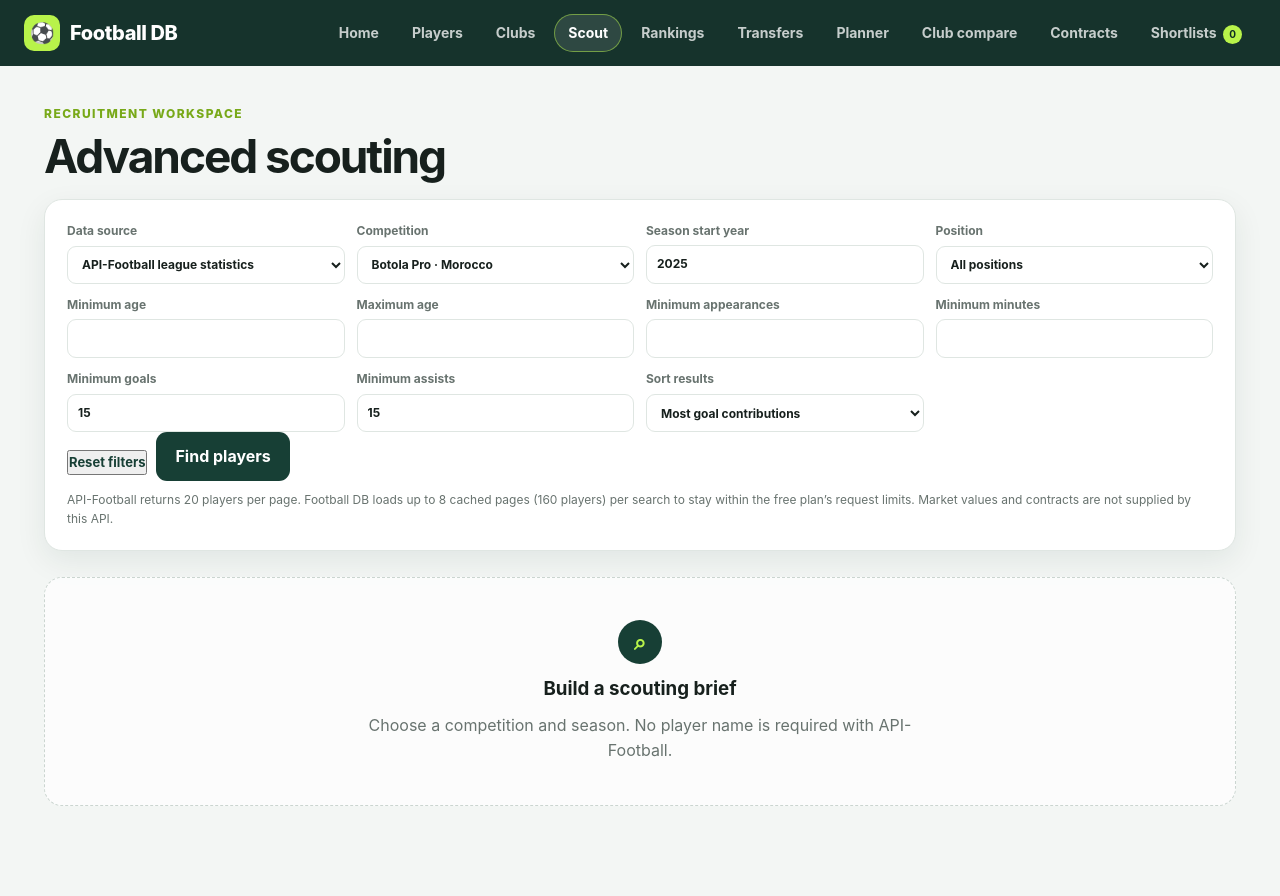
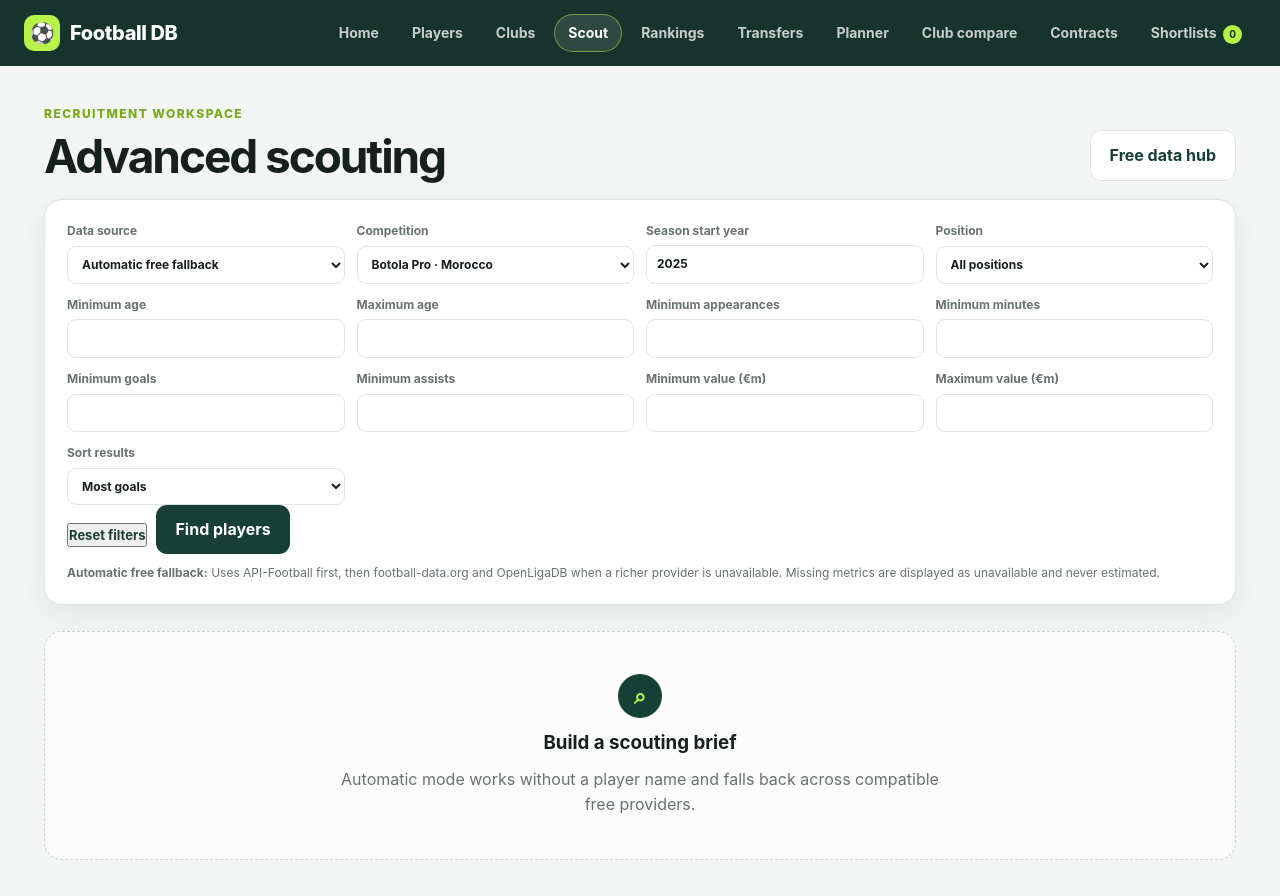
Before and after one commit to Godfather59/FOOTBALL_DB, a React (Vite) app: page /scout in a window 1280 px wide. Shown: the top 896 px of the page. Built offline with nearby package versions, Linux system fonts and the light colour scheme.

Commit message:
Make scouting capability-aware across free providers

```diff
--- a/src/pages/Scouting.jsx
+++ b/src/pages/Scouting.jsx
@@ -2,17 +2,49 @@ import { useEffect, useMemo, useState } from 'react'
 import { useNavigate } from 'react-router-dom'
 import { API_FOOTBALL_MAX_PAGES } from '../api/apiFootball'
 import { COMPETITIONS } from '../api/competitionCatalog'
-import { loadScoutingPool, MAX_SCOUTING_PROFILES } from '../api/scouting'
+import { getFreeProvider, providerSupports } from '../api/freeProviders'
+import { loadScoutingPool } from '../api/scouting'
 import { formatMarketValue, getClubFromAssignments, getClubName, getContractOpportunity, getImageFallback, getPositionName, isAbortError } from '../api/utils'
 import WatchlistButton from '../components/WatchlistButton'
 import { CardSkeletonGrid, EmptyState, ErrorState } from '../components/StateMessage'
 
 const DEFAULT_SEASON = String(new Date().getFullYear() - 1)
-const INITIAL = { position: '', minAge: '', maxAge: '', minValue: '', maxValue: '', minAppearances: '', minMinutes: '', minGoals: '15', minAssists: '15', contractMonths: '', freeAgentsOnly: false, sort: 'contributions-desc' }
-const COMMON_NUMBERS = [['minAge', 'Minimum age', 15, 50], ['maxAge', 'Maximum age', 15, 50], ['minAppearances', 'Minimum appearances', 0], ['minMinutes', 'Minimum minutes', 0], ['minGoals', 'Minimum goals', 0], ['minAssists', 'Minimum assists', 0]]
-const MARKET_NUMBERS = [['minValue', 'Minimum value (€m)', 0], ['maxValue', 'Maximum value (€m)', 0]]
-const SORTS = [['contributions-desc', 'Most goal contributions'], ['goals-desc', 'Most goals'], ['assists-desc', 'Most assists'], ['rating-desc', 'Highest rating'], ['value-desc', 'Highest value'], ['value-asc', 'Lowest value'], ['age-asc', 'Youngest']]
+const INITIAL = { position: '', minAge: '', maxAge: '', minValue: '', maxValue: '', minAppearances: '', minMinutes: '', minGoals: '', minAssists: '', contractMonths: '', freeAgentsOnly: false, sort: 'goals-desc' }
+const NUMBER_FILTERS = {
+  age: [['minAge', 'Minimum age', 15, 50], ['maxAge', 'Maximum age', 15, 50]],
+  appearances: [['minAppearances', 'Minimum appearances', 0]],
+  minutes: [['minMinutes', 'Minimum minutes', 0]],
+  goals: [['minGoals', 'Minimum goals', 0]],
+  assists: [['minAssists', 'Minimum assists', 0]],
+  value: [['minValue', 'Minimum value (€m)', 0], ['maxValue', 'Maximum value (€m)', 0]]
+}
+const SORTS = [
+  ['contributions-desc', 'Most goal contributions', 'assists'],
+  ['goals-desc', 'Most goals', 'goals'],
+  ['assists-desc', 'Most assists', 'assists'],
+  ['rating-desc', 'Highest rating', 'rating'],
+  ['value-desc', 'Highest value', 'value'],
+  ['value-asc', 'Lowest value', 'value'],
+  ['age-asc', 'Youngest', 'age']
+]
 const DOMESTIC_COMPETITIONS = COMPETITIONS.filter(item => !['CL', 'EL', 'UCOL'].includes(item.code))
+const PROVIDER_LABELS = {
+  'api-football': 'API-Football',
+  'football-data': 'football-data.org',
+  openligadb: 'OpenLigaDB',
+  'legacy-keyword': 'Market profile source'
+}
+
+function providerForControls(source, coverage) {
+  if (source === 'auto-free') return coverage?.provider || 'api-football'
+  return source
+}
+
+function sourceCompetitions(source) {
+  if (source === 'football-data') return DOMESTIC_COMPETITIONS.filter(item => item.footballDataCode)
+  if (source === 'openligadb') return DOMESTIC_COMPETITIONS.filter(item => item.openLigaShortcut)
+  return DOMESTIC_COMPETITIONS
+}
 
 function legacyPeriodText(config) {
   if (config.period === 'all-time') return 'all career data'
@@ -22,16 +54,23 @@ function legacyPeriodText(config) {
 }
 
 function resultSummary(run, coverage) {
-  if (coverage.provider === 'api-football') {
-    const truncation = coverage.truncated ? ` · first ${coverage.pages} of ${coverage.totalPages} pages` : ` · ${coverage.pages} page${coverage.pages === 1 ? '' : 's'}`
-    return `${coverage.league} · season ${coverage.season}/${String(coverage.season + 1).slice(-2)}${truncation}`
-  }
-  return `${legacyPeriodText(run)}${coverage.strategy ? ` · ${coverage.strategy}` : ''}`
+  if (coverage.provider === 'legacy-keyword') return `${legacyPeriodText(run)}${coverage.strategy ? ` · ${coverage.strategy}` : ''}`
+  const season = coverage.season ? ` · season ${coverage.season}/${String(Number(coverage.season) + 1).slice(-2)}` : ''
+  const pagination = coverage.provider === 'api-football'
+    ? coverage.truncated ? ` · first ${coverage.pages} of ${coverage.totalPages} pages` : ` · ${coverage.pages} page${coverage.pages === 1 ? '' : 's'}`
+    : ''
+  return `${PROVIDER_LABELS[coverage.provider] || coverage.provider}${coverage.league ? ` · ${coverage.league}` : ''}${season}${pagination}`
+}
+
+function metricValue(stats, metric) {
+  if (!stats) return null
+  const value = stats[metric]
+  return value === null || value === undefined || value === '' ? null : Number(value)
 }
 
 export default function Scouting() {
   const navigate = useNavigate()
-  const [source, setSource] = useState('api-football')
+  const [source, setSource] = useState('auto-free')
   const [competitionCode, setCompetitionCode] = useState('MAR1')
   const [season, setSeason] = useState(DEFAULT_SEASON)
   const [query, setQuery] = useState('')
@@ -54,6 +93,7 @@ export default function Scouting() {
     setError(null)
     setPlayers([])
     setStats({})
+    setCoverage({ analyzed: 0, discovered: 0 })
     loadScoutingPool(run, { signal: controller.signal, bypassCache: retry > 0 })
       .then(result => {
         if (!controller.signal.aborted) {
@@ -71,7 +111,10 @@ export default function Scouting() {
     return () => controller.abort()
   }, [run, retry])
 
-  const positions = useMemo(() => [...new Set(players.map(player => getPositionName(player.attributes?.position)).filter(Boolean))].sort(), [players])
+  const positions = useMemo(() => [...new Set(players.map(player => getPositionName(player.attributes?.position)).filter(name => name && name !== 'Unknown'))].sort(), [players])
+  const effectiveProvider = providerForControls(source, coverage)
+  const canUse = metric => source === 'auto-free' || providerSupports(effectiveProvider, metric)
+
   const results = useMemo(() => players.filter(player => {
     const playerStats = stats[player.id]
     const age = player.lifeDates?.age
@@ -79,99 +122,113 @@ export default function Scouting() {
     if (filters.position && getPositionName(player.attributes?.position) !== filters.position) return false
     if (filters.minAge && (age == null || age < Number(filters.minAge))) return false
     if (filters.maxAge && (age == null || age > Number(filters.maxAge))) return false
-    if (source !== 'api-football' && filters.minValue && value < Number(filters.minValue) * 1_000_000) return false
-    if (source !== 'api-football' && filters.maxValue && value > Number(filters.maxValue) * 1_000_000) return false
-    if (filters.minAppearances && (!playerStats || playerStats.appearances < Number(filters.minAppearances))) return false
-    if (filters.minMinutes && (!playerStats || playerStats.minutes < Number(filters.minMinutes))) return false
-    if (filters.minGoals && (!playerStats || playerStats.goals < Number(filters.minGoals))) return false
-    if (filters.minAssists && (!playerStats || playerStats.assists < Number(filters.minAssists))) return false
-    if (source !== 'api-football') {
+    if (source === 'legacy-keyword' && filters.minValue && value < Number(filters.minValue) * 1_000_000) return false
+    if (source === 'legacy-keyword' && filters.maxValue && value > Number(filters.maxValue) * 1_000_000) return false
+    for (const [filterKey, metric] of [['minAppearances', 'appearances'], ['minMinutes', 'minutes'], ['minGoals', 'goals'], ['minAssists', 'assists']]) {
+      if (!filters[filterKey]) continue
+      const actual = metricValue(playerStats, metric)
+      if (actual === null || actual < Number(filters[filterKey])) return false
+    }
+    if (source === 'legacy-keyword') {
       const opportunity = getContractOpportunity(player, Number(filters.contractMonths || 18))
       if (filters.contractMonths && !['free-agent', 'expired', 'expiring'].includes(opportunity.type)) return false
       if (filters.freeAgentsOnly && opportunity.type !== 'free-agent') return false
     }
     return true
-  }).sort((a, b) => {
-    const first = stats[a.id] || {}
-    const second = stats[b.id] || {}
-    if (filters.sort === 'age-asc') return Number(a.lifeDates?.age ?? 99) - Number(b.lifeDates?.age ?? 99)
+  }).sort((firstPlayer, secondPlayer) => {
+    const first = stats[firstPlayer.id] || {}
+    const second = stats[secondPlayer.id] || {}
+    if (filters.sort === 'age-asc') return Number(firstPlayer.lifeDates?.age ?? 99) - Number(secondPlayer.lifeDates?.age ?? 99)
     if (filters.sort === 'goals-desc') return Number(second.goals || 0) - Number(first.goals || 0)
     if (filters.sort === 'assists-desc') return Number(second.assists || 0) - Number(first.assists || 0)
     if (filters.sort === 'rating-desc') return Number(second.rating || 0) - Number(first.rating || 0)
     if (filters.sort === 'contributions-desc') return Number(second.goals || 0) + Number(second.assists || 0) - Number(first.goals || 0) - Number(first.assists || 0)
-    if (filters.sort === 'value-asc') return Number(a.marketValueDetails?.current?.value || 0) - Number(b.marketValueDetails?.current?.value || 0)
-    return Number(b.marketValueDetails?.current?.value || 0) - Number(a.marketValueDetails?.current?.value || 0)
+    if (filters.sort === 'value-asc') return Number(firstPlayer.marketValueDetails?.current?.value || 0) - Number(secondPlayer.marketValueDetails?.current?.value || 0)
+    return Number(secondPlayer.marketValueDetails?.current?.value || 0) - Number(firstPlayer.marketValueDetails?.current?.value || 0)
   }), [players, stats, filters, source])
 
   const setFilter = (key, value) => setFilters(current => ({ ...current, [key]: value }))
-  const availableSorts = SORTS.filter(([value]) => source === 'api-football' ? !value.startsWith('value-') : value !== 'rating-desc')
+  const competitions = sourceCompetitions(source)
+  const availableSorts = SORTS.filter(([, , metric]) => source === 'auto-free' || providerSupports(effectiveProvider, metric))
 
   function changeSource(nextSource) {
     setSource(nextSource)
-    setFilter('sort', nextSource === 'api-football' ? 'contributions-desc' : 'value-desc')
+    setRun(null)
+    setPlayers([])
+    setStats({})
+    setCoverage({ analyzed: 0, discovered: 0 })
+    const nextCompetitions = sourceCompetitions(nextSource)
+    if (nextSource !== 'legacy-keyword' && !nextCompetitions.some(item => item.code === competitionCode)) setCompetitionCode(nextCompetitions[0]?.code || 'GB1')
+    setFilters(current => ({ ...current, sort: nextSource === 'legacy-keyword' ? 'value-desc' : 'goals-desc' }))
   }
 
   function submit(event) {
     event.preventDefault()
     setError(null)
-    const competition = DOMESTIC_COMPETITIONS.find(item => item.code === competitionCode)
-    if (source === 'api-football') {
-      if (!season.trim()) return setError('Enter a season start year, such as 2025.')
-      setRun({ source, competitionCode, competition, season: season.trim(), maxPages: API_FOOTBALL_MAX_PAGES, prefilters: { position: filters.position, minAge: filters.minAge, maxAge: filters.maxAge } })
+    if (source === 'legacy-keyword') {
+      if (!query.trim()) return setError('Enter a player, club, league, country or position keyword.')
+      if (period === 'season-range' && !fromSeason.trim() && !toSeason.trim()) return setError('Enter a season start year, such as 2025.')
+      setRun({ source, query: query.trim(), period, fromSeason: fromSeason.trim(), toSeason: toSeason.trim(), prefilters: { position: filters.position, minAge: filters.minAge, maxAge: filters.maxAge, minValue: filters.minValue, maxValue: filters.maxValue } })
       return
     }
-    if (!query.trim()) return setError('Enter a player, club, league, country or position keyword.')
-    if (period === 'season-range' && !fromSeason.trim() && !toSeason.trim()) return setError('Enter a season start year, such as 2025.')
-    setRun({ source: 'legacy-keyword', query: query.trim(), period, fromSeason: fromSeason.trim(), toSeason: toSeason.trim(), prefilters: { position: filters.position, minAge: filters.minAge, maxAge: filters.maxAge, minValue: filters.minValue, maxValue: filters.maxValue } })
+    if (!season.trim()) return setError('Enter a season start year, such as 2025.')
+    const competition = competitions.find(item => item.code === competitionCode)
+    if (!competition) return setError('Select a competition supported by this provider.')
+    setRun({ source, competitionCode, competition, season: season.trim(), maxPages: API_FOOTBALL_MAX_PAGES, prefilters: { position: filters.position, minAge: filters.minAge, maxAge: filters.maxAge } })
   }
 
+  const providerInfo = getFreeProvider(source)
   return (
     <div>
-      <div className="page-heading"><div><span className="eyebrow">Recruitment workspace</span><h1>Advanced scouting</h1></div></div>
+      <div className="page-heading"><div><span className="eyebrow">Recruitment workspace</span><h1>Advanced scouting</h1></div><button className="secondary-button" type="button" onClick={() => navigate('/data-hub')}>Free data hub</button></div>
       <form className="filter-panel" onSubmit={submit}>
         <div className="filter-grid scouting-filter-grid">
-          <label>Data source<select value={source} onChange={event => changeSource(event.target.value)}><option value="api-football">API-Football league statistics</option><option value="legacy-keyword">Market value and contracts keyword</option></select></label>
-          {source === 'api-football' ? <>
-            <label>Competition<select value={competitionCode} onChange={event => setCompetitionCode(event.target.value)}>{DOMESTIC_COMPETITIONS.map(item => <option key={item.code} value={item.code}>{item.name} · {item.country}</option>)}</select></label>
+          <label>Data source<select value={source} onChange={event => changeSource(event.target.value)}>
+            <option value="auto-free">Automatic free fallback</option>
+            <option value="api-football">API-Football detailed statistics</option>
+            <option value="football-data">football-data.org top scorers</option>
+            <option value="openligadb">OpenLigaDB goal scorers</option>
+            <option value="legacy-keyword">Market value and contracts keyword</option>
+          </select></label>
+          {source !== 'legacy-keyword' ? <>
+            <label>Competition<select value={competitionCode} onChange={event => setCompetitionCode(event.target.value)}>{competitions.map(item => <option key={item.code} value={item.code}>{item.name} · {item.country}</option>)}</select></label>
             <label>Season start year<input inputMode="numeric" value={season} onChange={event => setSeason(event.target.value)} placeholder="2025" /></label>
           </> : <>
             <label>Keyword<input value={query} onChange={event => setQuery(event.target.value)} placeholder="Player, club, league, country or position" /></label>
             <label>Statistics period<select value={period} onChange={event => setPeriod(event.target.value)}><option value="season-range">Season or range</option><option value="all-time">All career</option></select></label>
             {period === 'season-range' && <><label>From season<input inputMode="numeric" value={fromSeason} onChange={event => setFromSeason(event.target.value)} placeholder="2025" /></label><label>To season (optional)<input inputMode="numeric" value={toSeason} onChange={event => setToSeason(event.target.value)} placeholder="2025" /></label></>}
           </>}
-          <label>Position<select value={filters.position} onChange={event => setFilter('position', event.target.value)}><option value="">All positions</option>{positions.map(positionName => <option key={positionName}>{positionName}</option>)}</select></label>
-          {COMMON_NUMBERS.map(([key, label, min, max]) => <label key={key}>{label}<input type="number" min={min} max={max} value={filters[key]} onChange={event => setFilter(key, event.target.value)} /></label>)}
-          {source !== 'api-football' && MARKET_NUMBERS.map(([key, label, min]) => <label key={key}>{label}<input type="number" min={min} value={filters[key]} onChange={event => setFilter(key, event.target.value)} /></label>)}
-          {source !== 'api-football' && <label>Contract expires within<select value={filters.contractMonths} onChange={event => setFilter('contractMonths', event.target.value)}><option value="">Any contract</option>{[6, 12, 18, 24].map(months => <option key={months} value={months}>{months} months</option>)}</select></label>}
+          {canUse('position') && <label>Position<select value={filters.position} onChange={event => setFilter('position', event.target.value)}><option value="">All positions</option>{positions.map(positionName => <option key={positionName}>{positionName}</option>)}</select></label>}
+          {Object.entries(NUMBER_FILTERS).flatMap(([metric, fields]) => canUse(metric) ? fields.map(([key, label, min, max]) => <label key={key}>{label}<input type="number" min={min} max={max} value={filters[key]} onChange={event => setFilter(key, event.target.value)} /></label>) : [])}
+          {source === 'legacy-keyword' && <label>Contract expires within<select value={filters.contractMonths} onChange={event => setFilter('contractMonths', event.target.value)}><option value="">Any contract</option>{[6, 12, 18, 24].map(months => <option key={months} value={months}>{months} months</option>)}</select></label>}
           <label>Sort results<select value={filters.sort} onChange={event => setFilter('sort', event.target.value)}>{availableSorts.map(([value, text]) => <option key={value} value={value}>{text}</option>)}</select></label>
         </div>
         <div className="heading-actions">
-          {source !== 'api-football' && <label className="advanced-toggle"><input type="checkbox" checked={filters.freeAgentsOnly} onChange={event => setFilter('freeAgentsOnly', event.target.checked)} /> Free agents only</label>}
+          {source === 'legacy-keyword' && <label className="advanced-toggle"><input type="checkbox" checked={filters.freeAgentsOnly} onChange={event => setFilter('freeAgentsOnly', event.target.checked)} /> Free agents only</label>}
           <button className="text-link reset-button" type="button" onClick={() => setFilters(INITIAL)}>Reset filters</button>
           <button className="primary-button">Find players</button>
         </div>
-        {source === 'api-football'
-          ? <p className="filter-note">API-Football returns 20 players per page. Football DB loads up to {API_FOOTBALL_MAX_PAGES} cached pages ({API_FOOTBALL_MAX_PAGES * 20} players) per search to stay within the free plan’s request limits. Market values and contracts are not supplied by this API.</p>
-          : <p className="filter-note">The legacy source supports market values, contracts and broader periods, but its keyword search may expose only part of the available player database.</p>}
+        <p className="filter-note"><strong>{providerInfo?.name}:</strong> {providerInfo?.description} Missing metrics are displayed as unavailable and never estimated.</p>
       </form>
 
       {error && <ErrorState message={error} onRetry={run ? () => setRetry(value => value + 1) : undefined} />}
       {loading && <CardSkeletonGrid count={8} />}
-      {!run && !loading && <EmptyState title="Build a scouting brief" message="Choose a competition and season. No player name is required with API-Football." />}
-      {!loading && !error && run && !results.length && <EmptyState title="No profiles match" message="Try another season or lower a goals, assists, appearances or minutes threshold." />}
+      {!run && !loading && <EmptyState title="Build a scouting brief" message="Automatic mode works without a player name and falls back across compatible free providers." />}
+      {!loading && !error && run && !results.length && <EmptyState title="No profiles match" message="Lower a threshold or choose a provider that supplies the required metric. OpenLigaDB, for example, supplies goals but not assists or minutes." />}
 
       {!loading && !error && run && results.length > 0 && <>
         <p className="result-summary"><strong>{results.length}</strong> matches from {coverage.analyzed} analyzed · {resultSummary(run, coverage)}.</p>
+        {coverage.skippedProviders?.length > 0 && <details className="provider-fallback-note"><summary>Automatic fallback details</summary>{coverage.skippedProviders.map(message => <p key={message}>{message}</p>)}</details>}
         <div className="card-grid scouting-grid">
           {results.map(player => {
             const club = getClubFromAssignments(player.clubAssignments)
             const playerStats = stats[player.id]
-            const isApiFootball = player.provider === 'api-football'
-            const opportunity = isApiFootball ? null : getContractOpportunity(player, Number(filters.contractMonths || 18))
-            return <article className={`card scout-card ${isApiFootball ? 'api-football-card' : ''}`} key={player.id} onClick={isApiFootball ? undefined : () => navigate(`/players/${player.id}`)}>
+            const isMarketProfile = player.provider !== 'api-football' && player.provider !== 'football-data' && player.provider !== 'openligadb'
+            const opportunity = isMarketProfile ? getContractOpportunity(player, Number(filters.contractMonths || 18)) : null
+            return <article className={`card scout-card ${isMarketProfile ? '' : 'external-provider-card'}`} key={player.id} onClick={isMarketProfile ? () => navigate(`/players/${player.id}`) : undefined}>
               <div className="scout-card-top"><img src={player.portraitUrl} alt="" onError={getImageFallback} /><div><h2>{player.name}</h2><p>{getPositionName(player.attributes?.position) || 'Position unavailable'}</p><small>{getClubName(club) || 'Club unavailable'}</small></div></div>
               <div className="scout-metrics scouting-metrics-wide">{[['Apps', playerStats?.appearances], ['Goals', playerStats?.goals], ['Assists', playerStats?.assists], ['Minutes', playerStats?.minutes], ['Rating', playerStats?.rating]].map(([label, value]) => <span key={label}>{label}<strong>{value ?? '-'}</strong></span>)}</div>
-              {isApiFootball ? <div className="api-football-actions"><span className="provider-badge">API-Football · {player.apiFootballSeason}</span><button className="secondary-button" type="button" onClick={() => navigate(`/players?q=${encodeURIComponent(player.name)}`)}>Find market profile</button></div> : <><div className="card-actions"><strong className="card-price">{formatMarketValue(player.marketValueDetails?.current?.value)}</strong><span className={`opportunity-badge ${opportunity.type}`}>{opportunity.label}</span></div><WatchlistButton player={player} compact /></>}
+              {isMarketProfile ? <><div className="card-actions"><strong className="card-price">{formatMarketValue(player.marketValueDetails?.current?.value)}</strong><span className={`opportunity-badge ${opportunity.type}`}>{opportunity.label}</span></div><WatchlistButton player={player} compact /></> : <div className="api-football-actions"><span className="provider-badge">{PROVIDER_LABELS[player.provider] || player.provider}</span><button className="secondary-button" type="button" onClick={() => navigate(`/players?q=${encodeURIComponent(player.name)}`)}>Find market profile</button></div>}
             </article>
           })}
         </div>
```
